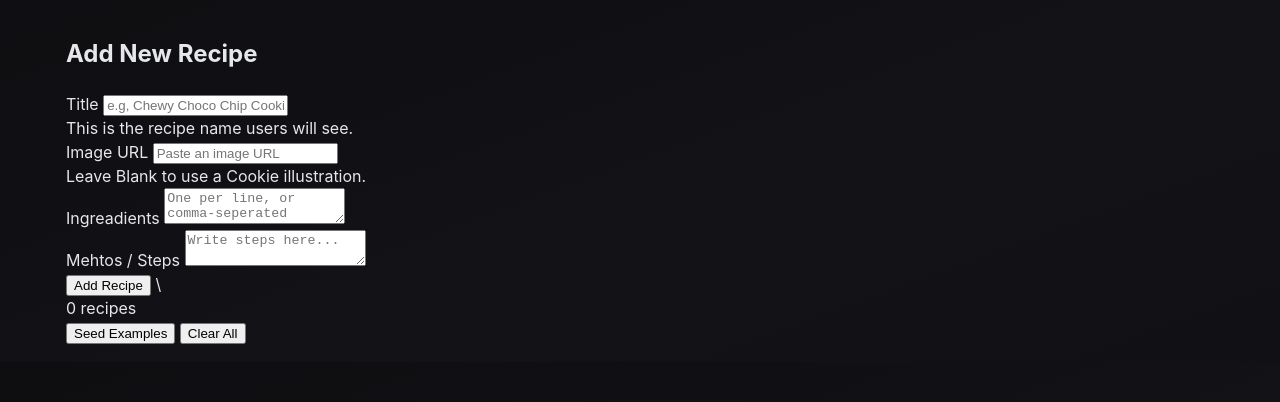
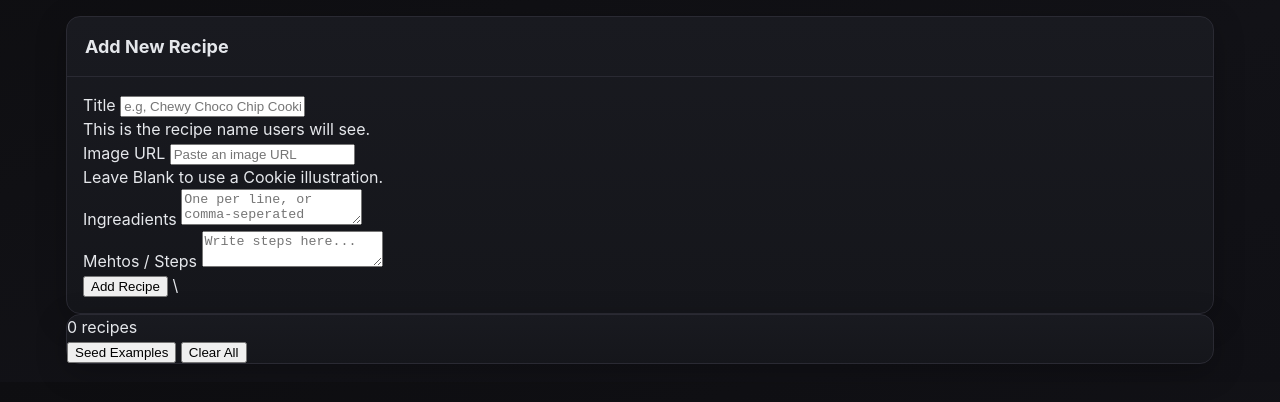
Before and after one commit to Adhyyan20/Cookie-Bookie-, a plain HTML site: page index.html in a window 1280 px wide. Shown: the part 80-482 px from the top of the page. Drawn offline with Linux system fonts and the light colour scheme.

Commit message:
added the css for panels

```diff
--- a/style.css
+++ b/style.css
@@ -53,3 +53,13 @@ header{
   padding:12px 14px; border-radius:10px; border:1px solid var(--border);
   background: var(--card); color:var(--text); cursor:pointer;
 }
+
+/* Panels */
+.panel{
+  background: linear-gradient(180deg, #191a20 0%, #15161b 100%);
+  border:1px solid var(--border); border-radius: var(--radius); box-shadow: var(--shadow);
+}
+.panel h2{
+  margin:0; padding:16px 18px; border-bottom:1px solid var(--border); font-size:18px;
+}
+.panel .body{ padding:16px; }
```
